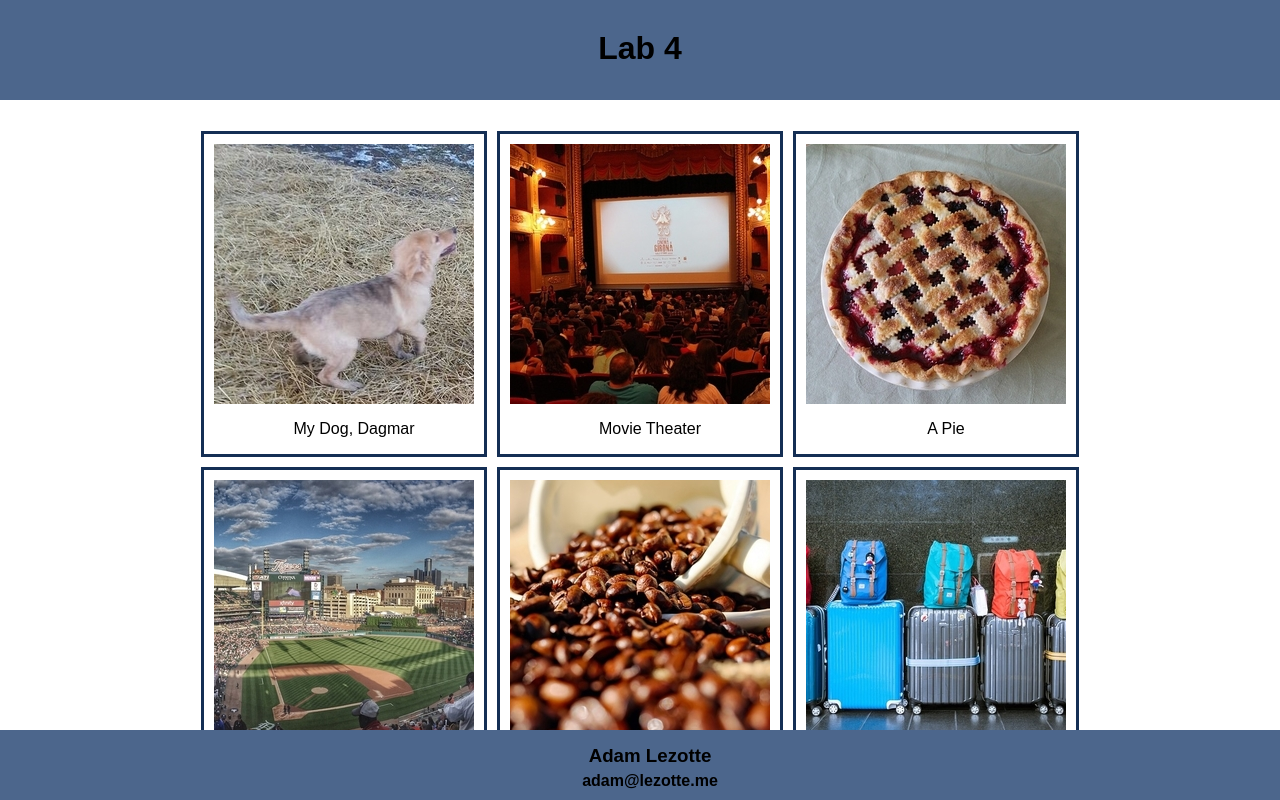
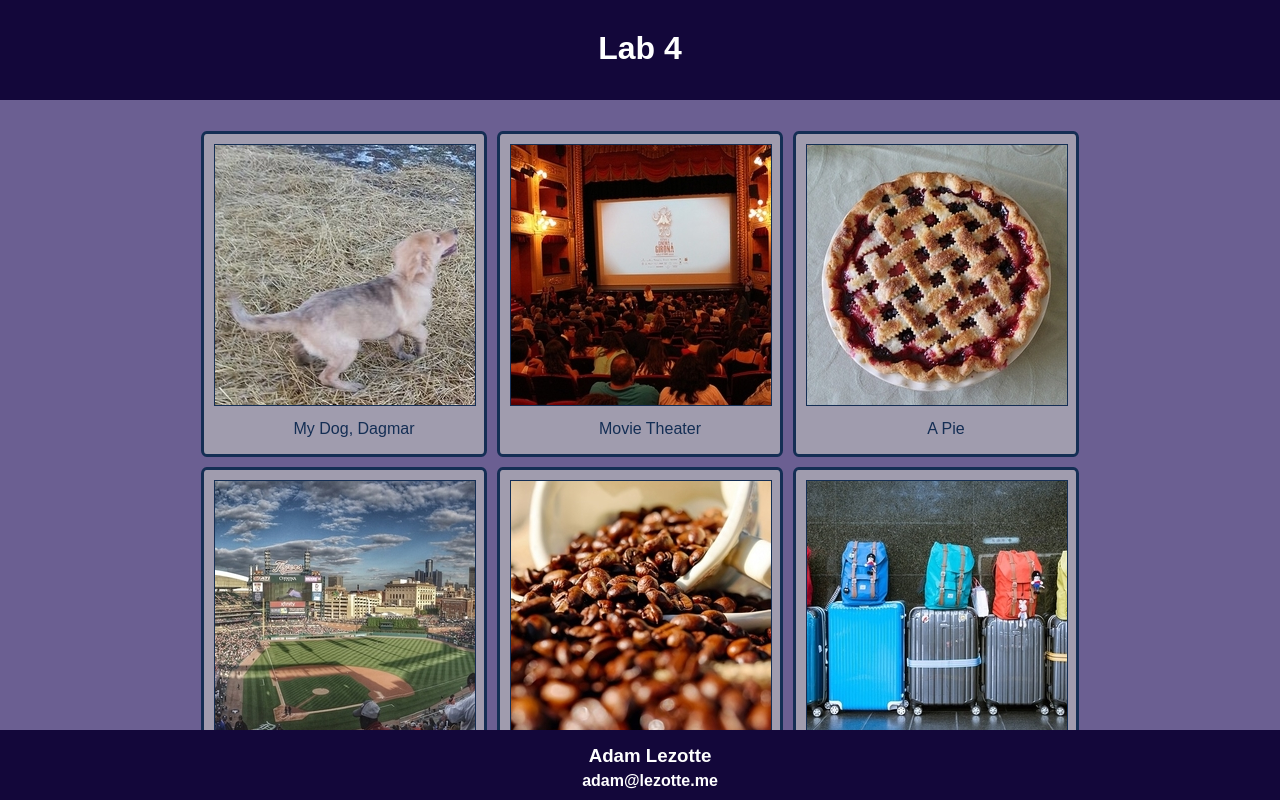
Before and after one commit to aclezotte/lab4, a plain HTML site: page index.html in a window 1280 px wide. Shown: the top 800 px of the page. Drawn offline with Linux system fonts and the light colour scheme.

Commit message:
background colors and border radius

```diff
--- a/css/main.css
+++ b/css/main.css
@@ -8,6 +8,7 @@ body {
     min-height: 100%;
     width: 100%;
     margin: auto;
+    background-color: #6B5F92;
 }
 
 #wrap {
@@ -20,7 +21,8 @@ body {
 }
 
 header {
-    background-color: #4C668C;
+    background-color: #13073A;
+    color: white;
     margin: 0;
     height: 100px;
 }
@@ -43,6 +45,8 @@ img {
     width: 260px;
     height: 260px;
     margin: auto;
+    border: 1px solid #142E54;
+    border-radius: 1300px%;
 }
 
 .image {
@@ -53,6 +57,9 @@ img {
     position: relative;
     padding: 10px;
     border: 3px solid #142E54;
+    border-radius: 2%;
+    background-color: #A09CAE;
+    color: #142E54;
 }
 
 .image p {
@@ -69,11 +76,10 @@ footer {
     bottom: 0;
     height: 50px;
     width: 100%;
-    background-color: white;
-    color: black;
+    color: white;
     text-align: center;
     padding: 10px;
-    background-color: #4C668C;
+    background-color: #13073A;
 }
 
 footer h3, h4 {
--- a/index.html
+++ b/index.html
@@ -2,7 +2,7 @@
 <html lang="en">
     <head>
         <link rel="stylesheet" type="text/css" href="css/main.css">
-        <title>Lab 3</title>
+        <title>Lab 4</title>
         <!--[if !IE 7]>
 	        <style type="text/css">
 		        #wrap {display:table;height:100%}
```
